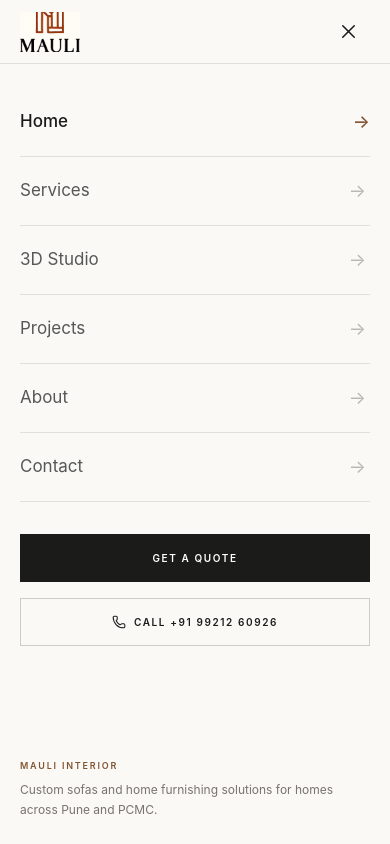
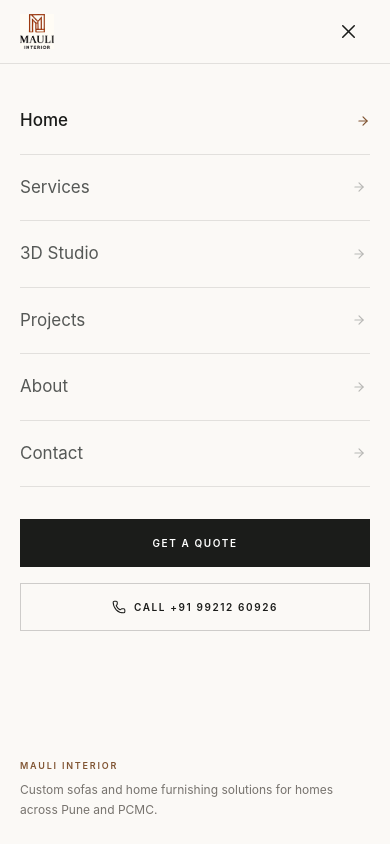
Before and after one commit to thiteswapnil1212-hue/INTERIOR-STORES-WEB, a Next.js app: page / in a window 390 px wide. Both pictures are taken after a click on the button "Open navigation menu". Shown: the top 844 px of the page. Built offline with nearby package versions, Linux system fonts and the light colour scheme.

Commit message:
Logo sizing + phone constants + arrow icons

```diff
--- a/src/components/layout/Navbar.tsx
+++ b/src/components/layout/Navbar.tsx
@@ -3,8 +3,9 @@
 import Image from "next/image";
 import Link from "next/link";
 import { usePathname } from "next/navigation";
-import { Menu, X, Phone } from "lucide-react";
+import { ArrowRight, Menu, Phone, X } from "lucide-react";
 import { useEffect, useState } from "react";
+import { WHATSAPP_NUMBER, PRIMARY_PHONE_DISPLAY, PRIMARY_TEL_HREF } from "../../lib/contact";
 
 const navLinks = [
   { label: "Home", href: "/" },
@@ -152,11 +153,11 @@ export default function Navbar() {
             <Image
               src="/images/home/brand/mauli-logo.jpg"
               alt="Mauli Interior"
-              width={140}
-              height={48}
+              width={106}
+              height={112}
               priority
-              sizes="90px"
-              className="h-auto w-[82px] object-contain transition-opacity duration-300 group-hover:opacity-75 lg:w-[90px]"
+              sizes="56px"
+              className="h-14 w-auto object-contain transition-opacity duration-300 group-hover:opacity-75"
             />
           </Link>
 
@@ -200,12 +201,12 @@ export default function Navbar() {
 
           <div className="flex shrink-0 items-center gap-6">
             <a
-              href="tel:+919921260926"
-              aria-label="Call Mauli Interior on +91 99212 60926"
+              href={PRIMARY_TEL_HREF}
+              aria-label={`Call Mauli Interior on ${PRIMARY_PHONE_DISPLAY}`}
               className="inline-flex items-center gap-2 text-[13px] font-medium text-[#555856] transition-colors duration-300 hover:text-[#1b1c1a] focus-visible:outline-none focus-visible:ring-2 focus-visible:ring-[#805533] focus-visible:ring-offset-2"
             >
               <Phone size={15} strokeWidth={1.8} aria-hidden="true" />
-              +91 99212 60926
+              {PRIMARY_PHONE_DISPLAY}
             </a>
 
             <Link
@@ -243,11 +244,11 @@ export default function Navbar() {
           <Image
             src="/images/home/brand/mauli-logo.jpg"
             alt="Mauli Interior"
-            width={130}
-            height={44}
+            width={84}
+            height={88}
             priority
-            sizes="75px"
-            className="h-auto w-[75px] object-contain"
+            sizes="44px"
+            className="h-11 w-auto object-contain"
           />
         </Link>
 
@@ -291,16 +292,16 @@ export default function Navbar() {
             href="/"
             aria-label="Mauli Interior home"
             onClick={() => setIsOpen(false)}
-            className="flex h-10 w-[60px] shrink-0 items-center overflow-hidden"
+            className="flex h-10 shrink-0 items-center overflow-hidden"
           >
             <Image
               src="/images/home/brand/mauli-logo.jpg"
               alt="Mauli Interior"
-              width={120}
-              height={40}
+              width={68}
+              height={72}
               priority
               sizes="60px"
-              className="block h-auto w-[60px] object-contain"
+              className="block h-9 w-auto object-contain"
             />
           </Link>
 
@@ -351,7 +352,7 @@ export default function Navbar() {
                       : "translate-x-[-4px] opacity-40 group-hover:translate-x-0"
                   }`}
                 >
-                  →
+                  <ArrowRight aria-hidden="true" className="h-3.5 w-3.5" />
                 </span>
               </Link>
             );
@@ -370,13 +371,13 @@ export default function Navbar() {
           </Link>
 
           <a
-            href="tel:+919921260926"
+            href={PRIMARY_TEL_HREF}
             onClick={() => setIsOpen(false)}
-            aria-label="Call Mauli Interior on +91 99212 60926"
+            aria-label={`Call Mauli Interior on ${PRIMARY_PHONE_DISPLAY}`}
             className="mt-4 flex min-h-12 items-center justify-center gap-2 border border-[#1b1c1a]/20 px-6 py-3 text-[10px] font-semibold uppercase tracking-[0.16em] text-[#1b1c1a] transition-colors duration-300 hover:border-[#805533] hover:text-[#805533] focus-visible:outline-none focus-visible:ring-2 focus-visible:ring-[#805533] focus-visible:ring-offset-2"
           >
             <Phone size={14} strokeWidth={1.8} aria-hidden="true" />
-            Call +91 99212 60926
+            Call {PRIMARY_PHONE_DISPLAY}
           </a>
 
           {/* =================================================
```
